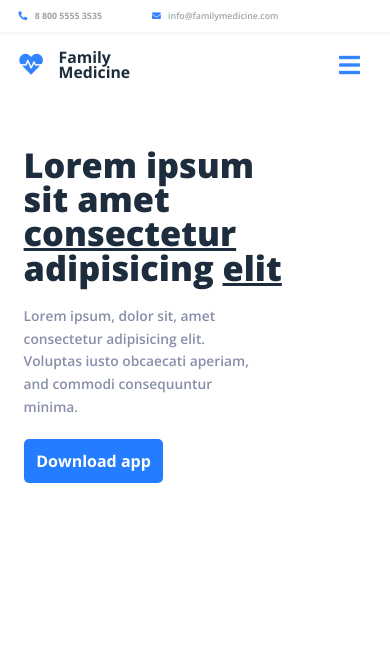
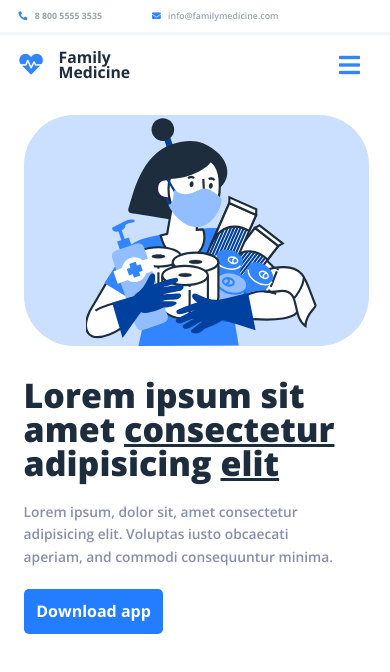
Before and after one commit to familymedicine/familymedicine.github.io, a plain HTML site: page index.html in a window 390 px wide. Drawn offline with nearby package versions, Linux system fonts and the light colour scheme.

Commit message:
Add files via upload

```diff
--- a/css/adaptive.css
+++ b/css/adaptive.css
@@ -26,7 +26,7 @@
 
 .main_info {
   padding: 33px calc(15px + 2 * ((100vw - 420px) / 860)) 45px calc(15px + 130 * ((100vw - 1020px) / 860));
-  height: 100vh;
+  height: 60vh;
 }
 
 .case_cards {
@@ -87,6 +87,30 @@
   font-size: calc(1vw + 8px);
   /* */
 }
+.main {
+  display: flex;
+  flex-flow: column wrap;
+}
+
+#main .title {
+  width: calc(550px + 300 * ((100vw - 1020px) / 860));
+  color: #1D2D3D;
+  font-size: calc(35px + 30 * ((100vw - 420px) / 860));
+  line-height: calc(35px + 30 * ((100vw - 420px) / 860));
+  font-weight: 900;
+}
+
+#main .subtitle {
+  width: auto;
+  word-wrap: break-word;
+  color: #888FAA;
+  font-weight: 600;
+  font-size: calc(14px + 6 * ((100vw - 420px) / 860));
+  padding: 20px 5% 0 0;
+}
+  h2{
+  padding: 0px calc(25px + 100 * ((100vw - 420px) / 860)) 0 calc(25px + 40 * ((100vw - 420px) / 860));
+}
 
 }
 /* Extra Small Devices, Phones */
@@ -113,14 +137,46 @@
 }
 /* Small Devices, Tablets */
 @media only screen and (min-width: 768px) {
+
+h2{
+  padding: 0px calc(25px + 100 * ((100vw - 420px) / 860)) 0 calc(25px + 40 * ((100vw - 420px) / 860));
+}
+
 .menu {
   display: none;
+}
+
+.vector_app {
+  display: none;
+}
+.over_header {
+  padding: 0 calc(25px + 2 * ((100vw - 420px) / 860)) 0 calc(25px + 2 * ((100vw - 1020px) / 860));
+}
+
+.header {
+  padding: 0 calc(25px + 2 * ((100vw - 420px) / 860)) 0 calc(25px + 2 * ((100vw - 1020px) / 860));
 }
   /* */
 }
 /* Medium Devices, Desktops */
 @media only screen and (min-width: 992px) {
+
+h2{
+  padding: 0 0 0 0;
+}
+
+.over_header {
+  padding: 0 calc(45px + 2 * ((100vw - 420px) / 860)) 0 calc(45px + 2 * ((100vw - 1020px) / 860));
+}
+
+.header {
+  padding: 0 calc(45px + 2 * ((100vw - 420px) / 860)) 0 calc(45px + 2 * ((100vw - 1020px) / 860));
+}
+
+.main {
+  padding: 50px calc(125px + 100 * ((100vw - 420px) / 860)) 0 calc(45px + 40 * ((100vw - 420px) / 860));
   /* */
+}
 }
 /* Large Devices, Wide Screens */
 @media only screen and (min-width: 1200px) {
--- a/css/main.css
+++ b/css/main.css
@@ -259,13 +259,30 @@ a {
   padding: 35px calc(25px + 100 * ((100vw - 420px) / 860)) 0 calc(25px + 40 * ((100vw - 420px) / 860));
 }
 
+.vector_app {
+  display: flex;
+  justify-content: center;
+  align-items: center;
+  background: #CBE0FF;
+  border-radius: 50px;
+  width: 100%;
+}
+
+.vector_app img{
+  width: calc(75px + 40vw);
+  margin-left: 10px;
+}
+
+.pandemic {
+  fill: #fff;
+}
+
 .main_info {
   display: flex;
   flex-flow: column;
   justify-content: center;
   width: 100%;
   height: calc(375px + 100 * ((100vw - 420px) / 860));
-  padding: 0 0 0 5%;
 }
 
 #main .title {
@@ -369,7 +386,7 @@ a {
   width: 100%;
   height: auto;
   background: #F6F6F6;
-  padding: 55px calc(15px + 2 * ((100vw - 420px) / 860)) 45px calc(15px + 130 * ((100vw - 1020px) / 860));
+  padding: 33px calc(15px + 2 * ((100vw - 420px) / 860)) 45px calc(15px + 130 * ((100vw - 1020px) / 860));
   margin-top: 45px;
 }
 
@@ -385,7 +402,6 @@ h2{
   font-weight: 900;
   font-family: 'Open Sans' sans-serif;
   line-height: 45px;
-  margin-left: calc(12px + 8 * ((100vw - 220px) / 860));
 }
 
 .case_cards {
--- a/index.html
+++ b/index.html
@@ -53,6 +53,9 @@
 		</div>
 		<div class="container">
 			<div class="row main">
+				<div class="vector_app">
+					<img src="../icon/pandemic.svg" alt="man" class="pandemic">
+				</div>
 				<div class="main_info">
 					<span class="title">
 						Lorem ipsum sit
```
Also changed, not shown: icon/pandemic.svg (added).
